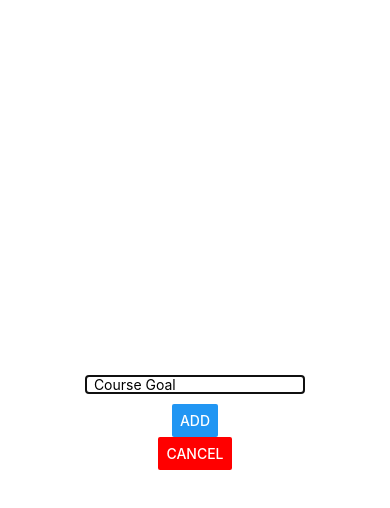
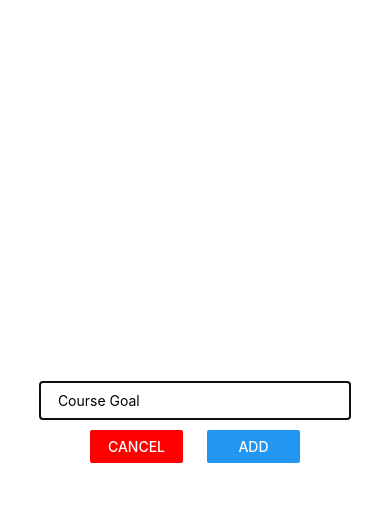
Before and after one commit to sabasharat-ali/Goal-Handler-App-React-Native-, a React Native app: screen / in a window 390 px wide. Both pictures are taken after a click on the button "ADD NEW GOALS". Shown: the top 508 px of the page. Built offline with nearby package versions, Linux system fonts and the light colour scheme.

Commit message:
Added some more styling

```diff
--- a/components/goal-input/goal-input.js
+++ b/components/goal-input/goal-input.js
@@ -22,8 +22,14 @@
           onChangeText={goalInputHandler}
           value={enteredGoal}
         />
-        <Button title="ADD" onPress={addGoalHandler} />
-        <Button title="CANCEL" color="red" onPress={props.onCancel} />
+        <View style={styles.buttonsContainer}>
+          <View style={styles.button}>
+            <Button title="CANCEL" color="red" onPress={props.onCancel} />
+          </View>
+          <View style={styles.button}>
+            <Button title="ADD" onPress={addGoalHandler} />
+          </View>
+        </View>
       </View>
     </Modal>
   );
@@ -36,9 +42,19 @@
     alignItems: "center",
   },
   input: {
+    width: "80%",
     borderColor: "black",
     borderWidth: 1,
+    padding: 10,
     marginBottom: 10,
+  },
+  buttonsContainer: {
+    flexDirection: "row",
+    justifyContent: "space-around",
+    width: "60%",
+  },
+  button: {
+    width: "40%",
   },
 });
 
```
